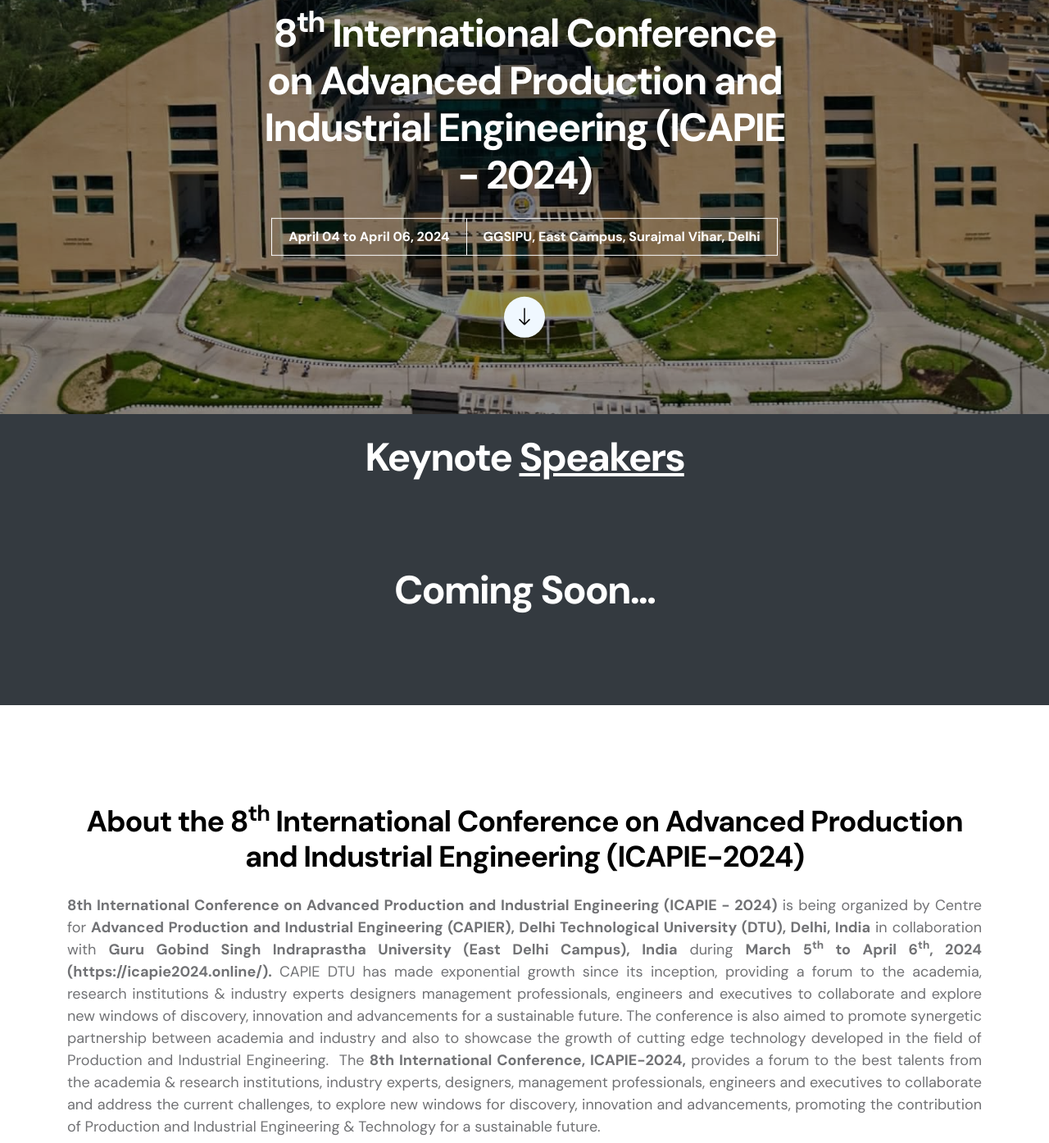
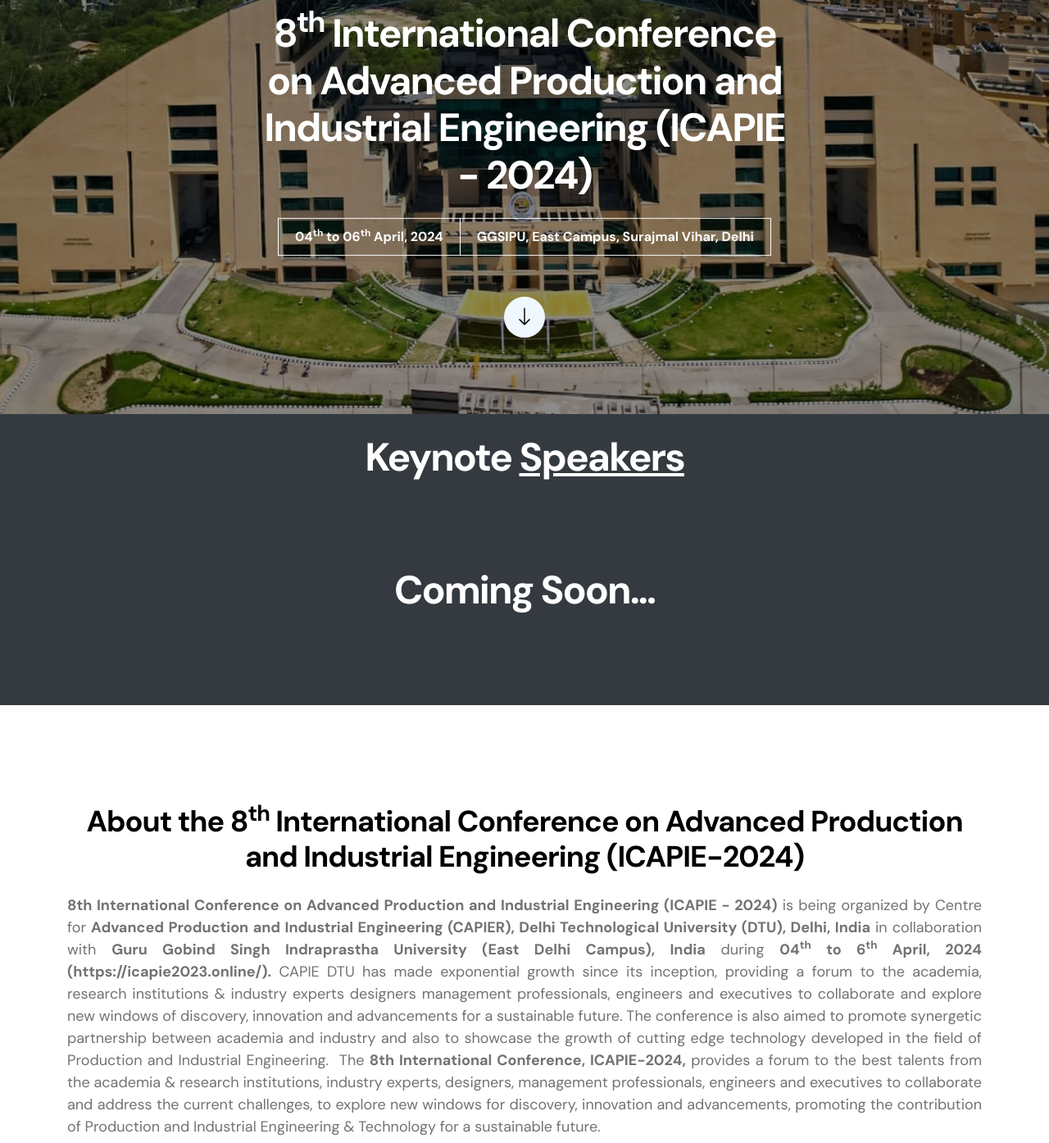
Before and after one commit to ayuugoyal/icapie-2023, a plain HTML site: page index.html in a window 1280 px wide. Shown: the part 263-1657 px from the top of the page at 82% size. Drawn offline with Linux system fonts and the light colour scheme.

Commit message:
Feat: update dates

```diff
--- a/index.html
+++ b/index.html
@@ -115,7 +115,7 @@
                             </h2>
 
                             <div class="d-flex justify-content-center align-items-center">
-                                <span class="date-text"><b>April 04 to April 06, 2024</b></span>
+                                <span class="date-text"><b>04<sup>th</sup> to 06<sup>th</sup> April, 2024</b></span>
                                 <span class="location-text"><b>GGSIPU, East Campus, Surajmal Vihar, Delhi</b></span>
                             </div>
 
@@ -358,8 +358,8 @@
                                     - 2024)</b> is being organized by Centre for <b>Advanced Production and Industrial
                                     Engineering (CAPIER), Delhi Technological University (DTU), Delhi, India</b> in
                                 collaboration with <b>Guru Gobind Singh Indraprastha University (East Delhi Campus),
-                                    India</b> during <b>March 5<sup>th</sup> to April 6<sup>th</sup>, 2024
-                                    <a href="https://icapie2024.online/">(https://icapie2024.online/)</a>.</b> CAPIE DTU
+                                    India</b> during <b>04<sup>th</sup> to 6<sup>th</sup> April, 2024
+                                    <a href="https://icapie2023.online/">(https://icapie2023.online/)</a>.</b> CAPIE DTU
                                 has made exponential growth since
                                 its inception, providing a forum to the academia, research institutions & industry
                                 experts designers management professionals, engineers and executives to collaborate and
```
